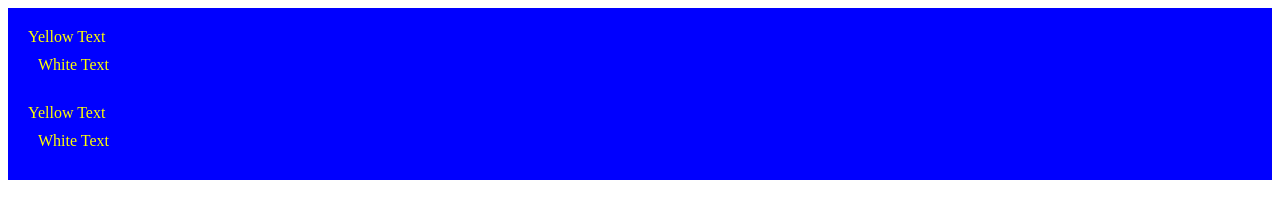
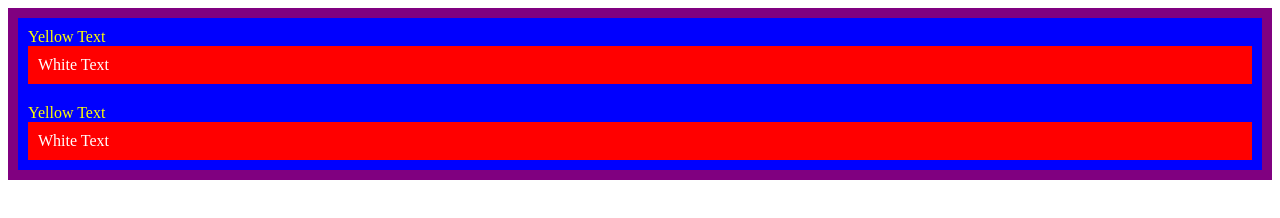
Before and after one commit to pupiesa/Dr-Angella-Course, a plain HTML site: page exercises/7.0+CSS+Cascade/index.html in a window 1280 px wide. Drawn offline with Linux system fonts and the light colour scheme.

Commit message:
done exercise

```diff
--- a/exercises/7.0+CSS+Cascade/style.css
+++ b/exercises/7.0+CSS+Cascade/style.css
@@ -10,3 +10,12 @@ p {
   margin: 0;
   padding: 0;
 }
+.inner-box {
+  background-color: red;
+}
+.white-text {
+  color: white;
+}
+#outer-box {
+  background-color: purple;
+}
```
Also changed, not shown: exercises/7.0+CSS+Cascade/index.html (line endings or trailing spaces).
